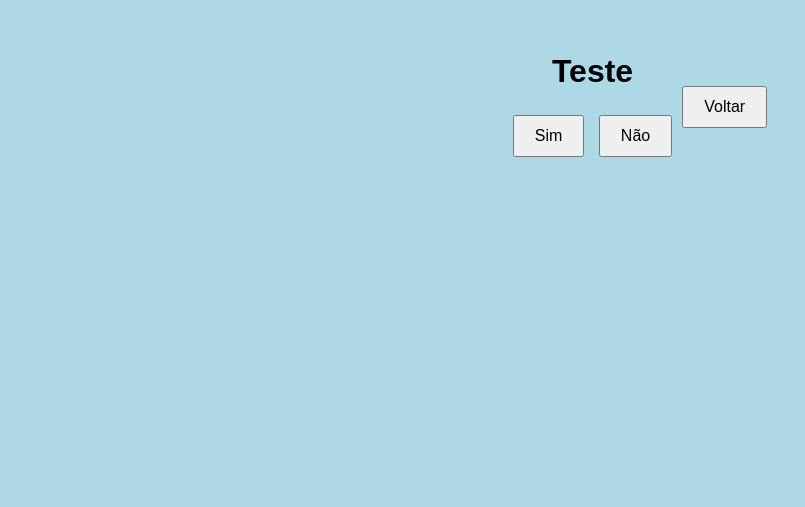
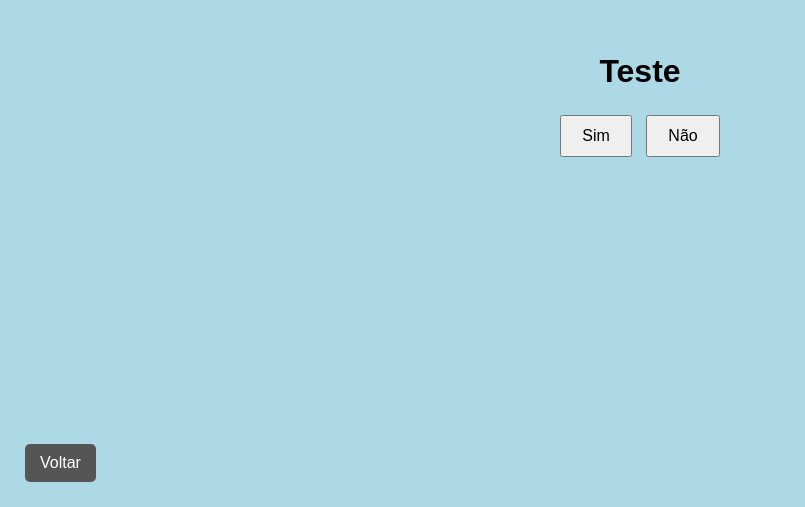
Before and after one commit to Wellington0liveira/Pedido, a plain HTML site: page index.html in a window 1280 px wide. Shown: the part 293-800 px from the top of the page, without its empty margins (0-805 px from the left). Drawn offline with Linux system fonts and the light colour scheme.

Commit message:
Update style.css

```diff
--- a/style.css
+++ b/style.css
@@ -28,3 +28,20 @@ button {
   margin: 5px;
   cursor: pointer;
 }
+
+#voltar {
+  position: fixed;
+  bottom: 20px;
+  left: 20px;
+  padding: 10px 15px;
+  background-color: #555;
+  color: white;
+  border: none;
+  border-radius: 5px;
+  font-size: 1rem;
+  cursor: pointer;
+}
+
+#voltar:hover {
+  background-color: #333;
+}
```
